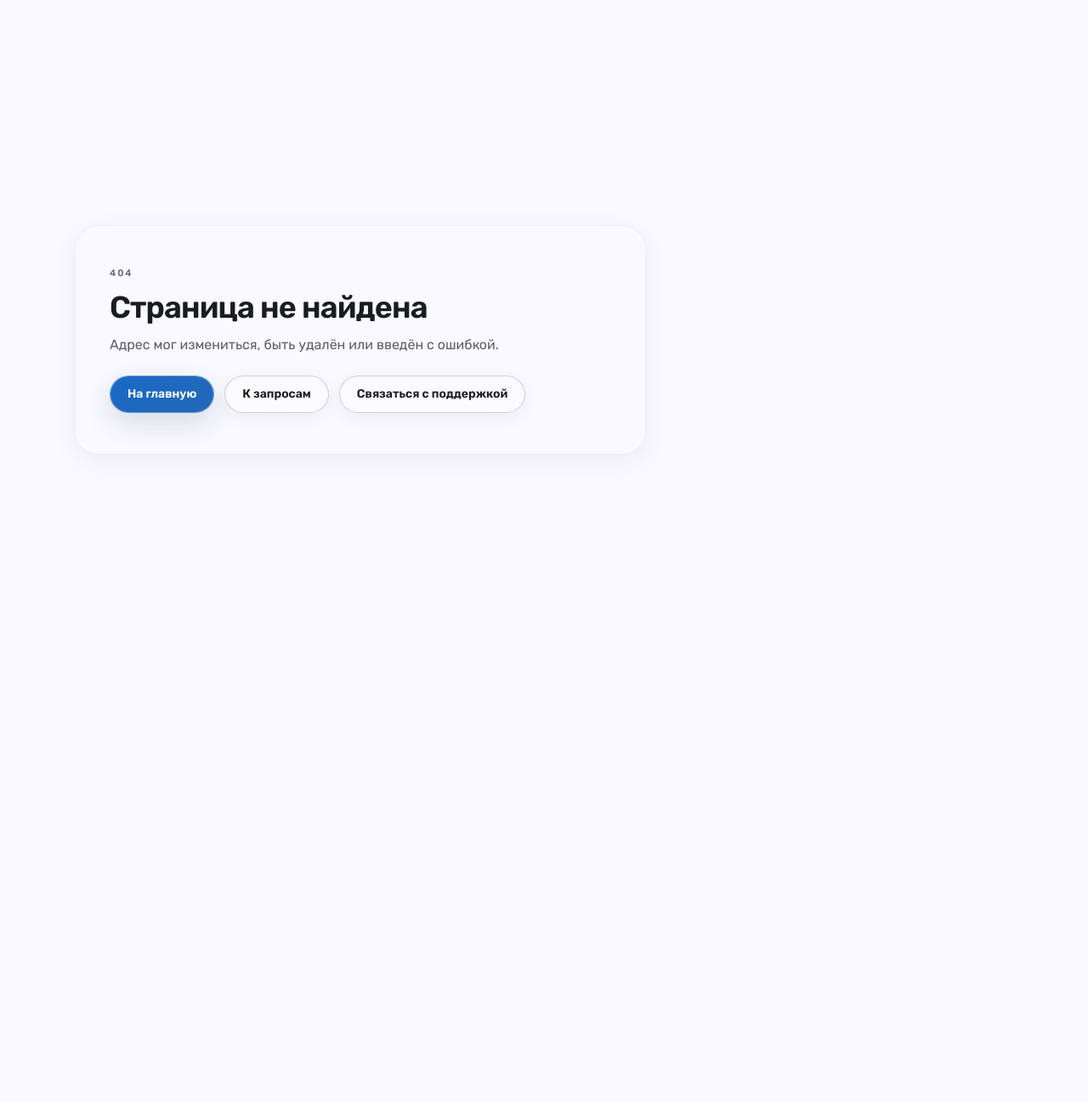
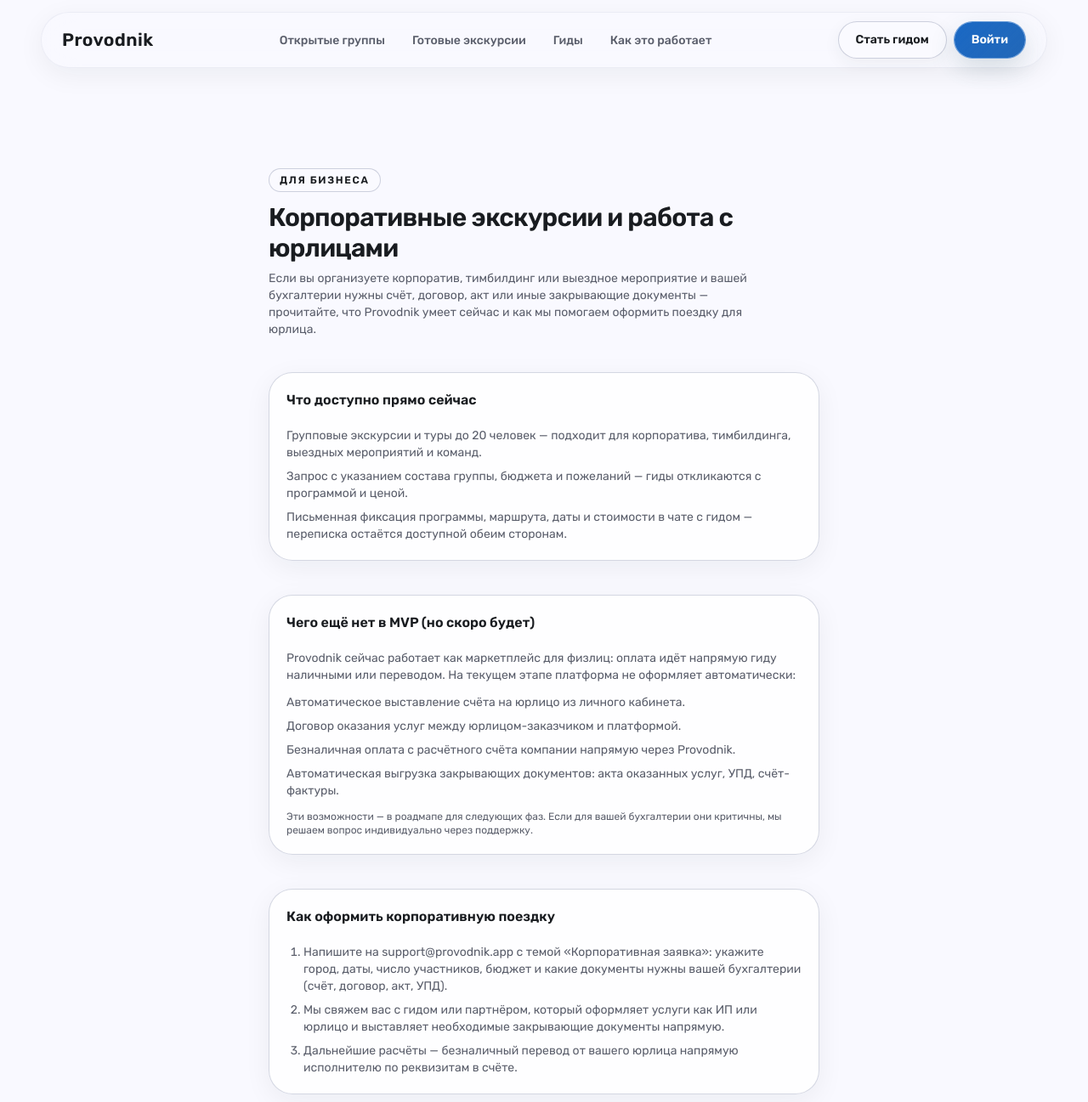
Before and after one commit to s6s8/provodnik.app, a Next.js app: page /for-business in a window 1280 px wide. Before the commit this address had no page. Shown: the top 1297 px of the page at 85% size. Before the commit the page ends 800 px from the top, so only its background shows below. Built offline with nearby package versions, Linux system fonts and the light colour scheme; no server answers.

Commit message:
fix(self-heal): 623b3c50 add /for-business B2B/corporate info page

```diff
--- /dev/null
+++ b/src/app/(site)/for-business/page.tsx
@@ -0,0 +1,143 @@
+import type { Metadata } from "next";
+import Link from "next/link";
+
+import { Badge } from "@/components/ui/badge";
+import { Button } from "@/components/ui/button";
+import { Card, CardContent, CardHeader, CardTitle } from "@/components/ui/card";
+
+export function generateMetadata(): Metadata {
+  return {
+    title: "Для бизнеса и корпоративных клиентов",
+    description:
+      "Корпоративные экскурсии и тимбилдинг через Provodnik: что доступно сейчас, как оформить безналичную оплату, договор с юрлицом, счёт, акт и закрывающие документы.",
+  };
+}
+
+const SUPPORTED_NOW = [
+  "Групповые экскурсии и туры до 20 человек — подходит для корпоратива, тимбилдинга, выездных мероприятий и команд.",
+  "Запрос с указанием состава группы, бюджета и пожеланий — гиды откликаются с программой и ценой.",
+  "Письменная фиксация программы, маршрута, даты и стоимости в чате с гидом — переписка остаётся доступной обеим сторонам.",
+] as const;
+
+const NOT_SUPPORTED_YET = [
+  "Автоматическое выставление счёта на юрлицо из личного кабинета.",
+  "Договор оказания услуг между юрлицом-заказчиком и платформой.",
+  "Безналичная оплата с расчётного счёта компании напрямую через Provodnik.",
+  "Автоматическая выгрузка закрывающих документов: акта оказанных услуг, УПД, счёт-фактуры.",
+] as const;
+
+const HOW_TO_PROCEED = [
+  "Напишите на support@provodnik.app с темой «Корпоративная заявка»: укажите город, даты, число участников, бюджет и какие документы нужны вашей бухгалтерии (счёт, договор, акт, УПД).",
+  "Мы свяжем вас с гидом или партнёром, который оформляет услуги как ИП или юрлицо и выставляет необходимые закрывающие документы напрямую.",
+  "Дальнейшие расчёты — безналичный перевод от вашего юрлица напрямую исполнителю по реквизитам в счёте.",
+] as const;
+
+export default function ForBusinessPage() {
+  return (
+    <div className="pt-[110px] pb-20 bg-surface">
+      <div className="mx-auto w-full max-w-[760px] px-[clamp(28px,5vw,56px)]">
+        <div className="space-y-10">
+          <div className="space-y-3">
+            <Badge variant="outline" className="rounded-full px-3 py-1 text-xs">
+              Для бизнеса
+            </Badge>
+            <div className="space-y-2">
+              <h1 className="text-2xl font-semibold tracking-tight sm:text-3xl">
+                Корпоративные экскурсии и работа с юрлицами
+              </h1>
+              <p className="max-w-prose text-sm text-muted-foreground">
+                Если вы организуете корпоратив, тимбилдинг или выездное
+                мероприятие и вашей бухгалтерии нужны счёт, договор, акт или
+                иные закрывающие документы — прочитайте, что Provodnik умеет
+                сейчас и как мы помогаем оформить поездку для юрлица.
+              </p>
+            </div>
+          </div>
+
+          <Card className="border-border/70 bg-card/80">
+            <CardHeader className="space-y-1">
+              <CardTitle className="text-base">
+                Что доступно прямо сейчас
+              </CardTitle>
+            </CardHeader>
+            <CardContent className="space-y-3 text-sm text-muted-foreground">
+              <ul className="grid gap-2">
+                {SUPPORTED_NOW.map((item) => (
+                  <li key={item}>{item}</li>
+                ))}
+              </ul>
+            </CardContent>
+          </Card>
+
+          <Card className="border-border/70 bg-card/80">
+            <CardHeader className="space-y-1">
+              <CardTitle className="text-base">
+                Чего ещё нет в MVP (но скоро будет)
+              </CardTitle>
+            </CardHeader>
+            <CardContent className="space-y-3 text-sm text-muted-foreground">
+              <p>
+                Provodnik сейчас работает как маркетплейс для физлиц: оплата
+                идёт напрямую гиду наличными или переводом. На текущем этапе
+                платформа не оформляет автоматически:
+              </p>
+              <ul className="grid gap-2">
+                {NOT_SUPPORTED_YET.map((item) => (
+                  <li key={item}>{item}</li>
+                ))}
+              </ul>
+              <p className="text-xs text-muted-foreground">
+                Эти возможности — в роадмапе для следующих фаз. Если для вашей
+                бухгалтерии они критичны, мы решаем вопрос индивидуально через
+                поддержку.
+              </p>
+            </CardContent>
+          </Card>
+
+          <Card className="border-border/70 bg-card/80">
+            <CardHeader className="space-y-1">
+              <CardTitle className="text-base">
+                Как оформить корпоративную поездку
+              </CardTitle>
+            </CardHeader>
+            <CardContent className="space-y-3 text-sm text-muted-foreground">
+              <ol className="grid gap-2 list-decimal pl-5">
+                {HOW_TO_PROCEED.map((item) => (
+                  <li key={item}>{item}</li>
+                ))}
+              </ol>
+            </CardContent>
+          </Card>
+
+          <Card className="border-border/70 bg-card/80">
+            <CardHeader className="space-y-1">
+              <CardTitle className="text-base">Контакт для бизнеса</CardTitle>
+            </CardHeader>
+            <CardContent className="space-y-3 text-sm text-muted-foreground">
+              <p>
+                По корпоративным заявкам, безналичной оплате, договорам с
+                юрлицом и закрывающим документам пишите на{" "}
+                <a
+                  href="mailto:support@provodnik.app?subject=Корпоративная%20заявка"
+                  className="underline underline-offset-4"
+                >
+                  support@provodnik.app
+                </a>
+                . Ответим в течение рабочего дня.
+              </p>
+            </CardContent>
+          </Card>
+
+          <div className="flex flex-wrap gap-3">
+            <Button asChild size="sm">
+              <Link href="/listings">Смотреть экскурсии</Link>
+            </Button>
+            <Button asChild size="sm" variant="outline">
+              <Link href="/trust">Доверие и безопасность</Link>
+            </Button>
+          </div>
+        </div>
+      </div>
+    </div>
+  );
+}
--- a/src/components/shared/site-footer.tsx
+++ b/src/components/shared/site-footer.tsx
@@ -16,6 +16,7 @@ const TG_ICON = (
 const projectLinks = [
   { href: "/trust", label: "О нас" },
   { href: "/guides", label: "Для гидов" },
+  { href: "/for-business", label: "Для бизнеса" },
 ] as const;
 
 const supportLinks = [
```
